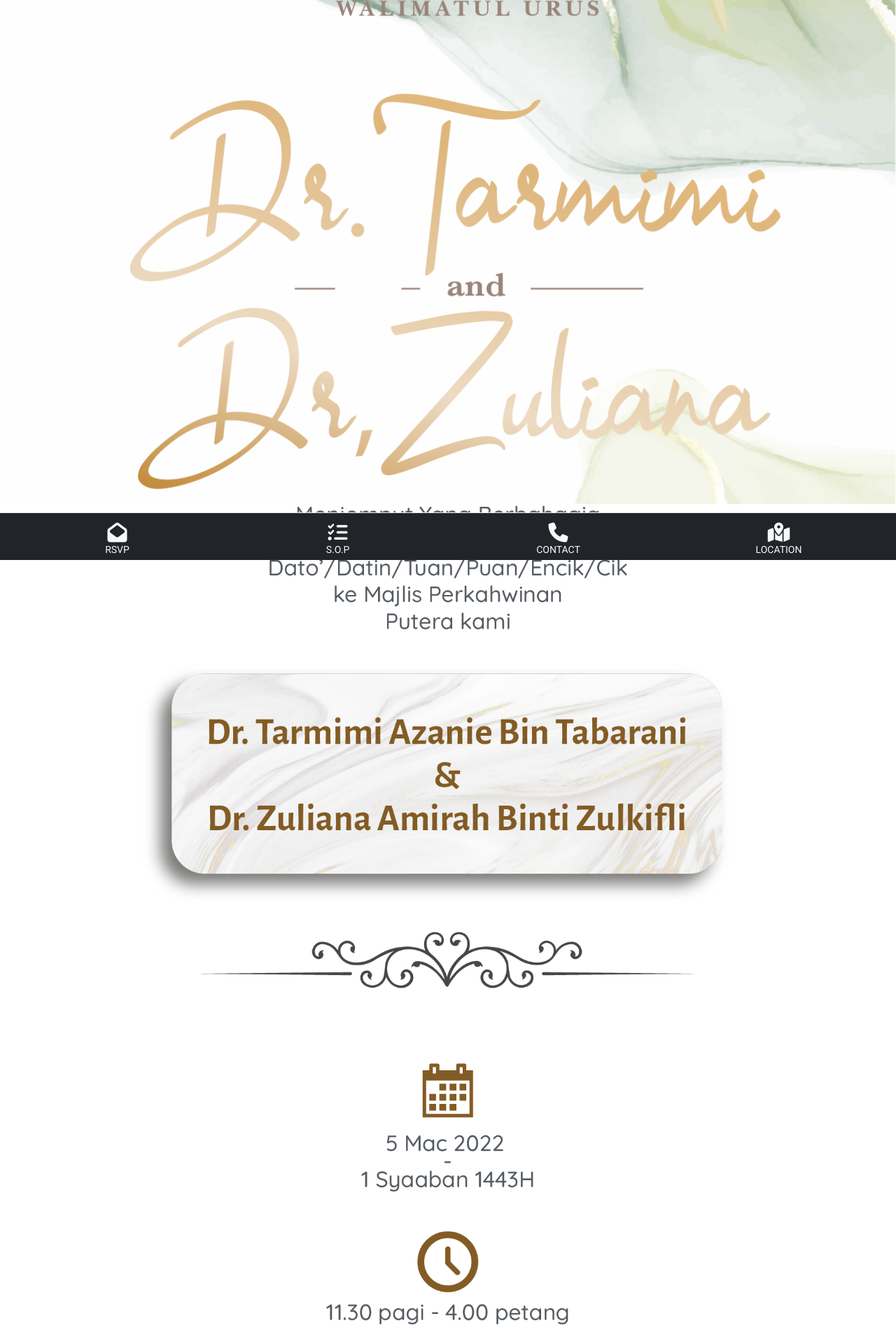
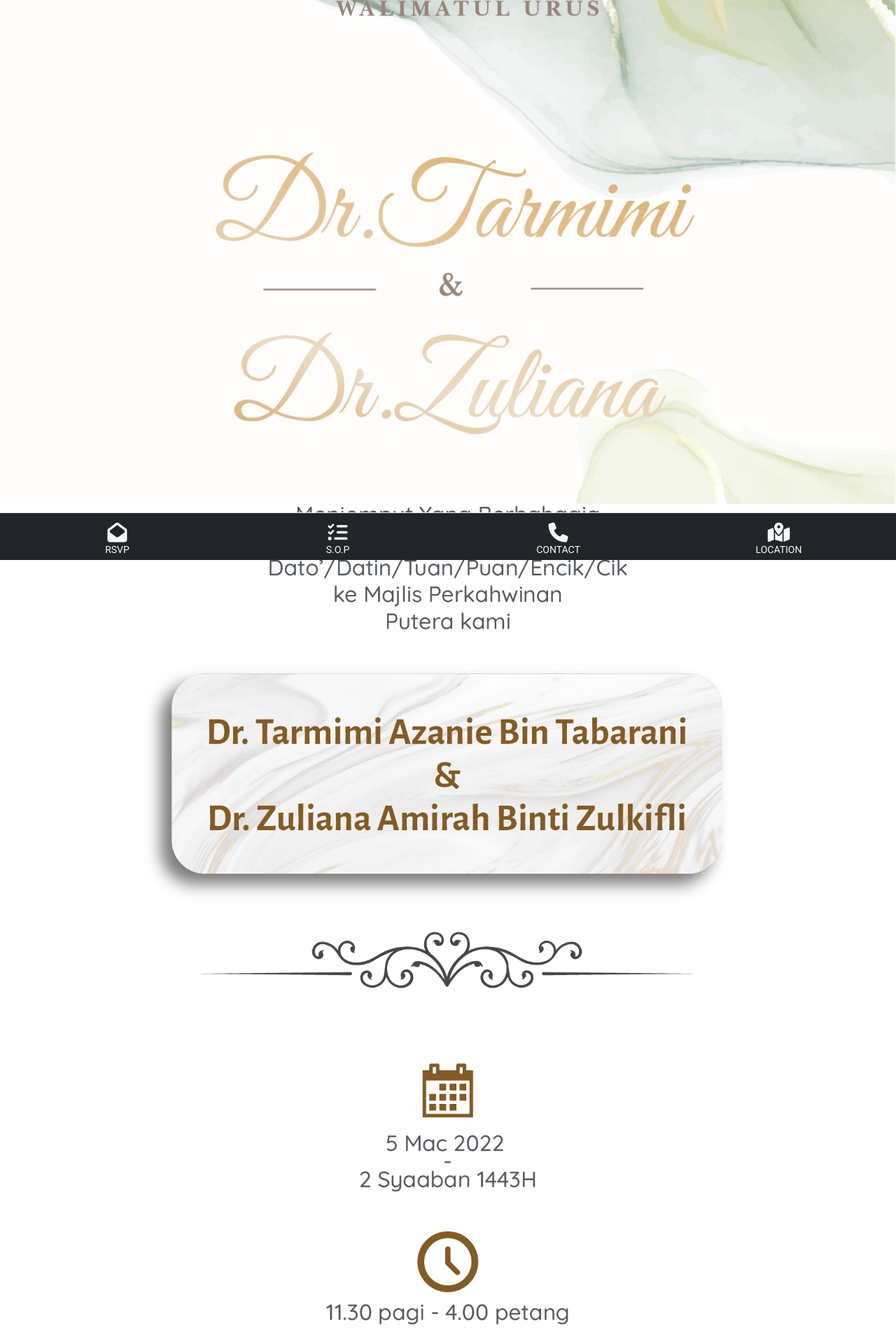
Before and after one commit to akmalghazali/walimatullaki, a PHP site: page /home.html in a window 1280 px wide. Shown: the top 1920 px of the page at 70% size. Run offline with PHP 8.4, Linux system fonts and the light colour scheme; some libraries are stand-ins or nearby versions.

Commit message:
wada update gambar baru

```diff
--- a/css/style.css
+++ b/css/style.css
@@ -421,10 +421,10 @@
 /*Homepage*/
 
 .cover-bg-1 {
-  background-image: url(../images/covers/laki@3x.png);
+  background-image: url(../images/covers/laki.png);
 }
 .cover-bg-2 {
-  background-image: url(../images/covers/laki2@3x.png);
+  background-image: url(../images/covers/laki2.png);
 }
 /* .cover-bg-3 {
   background-image: url(../images/covers/kad4.png);
```
Also changed, not shown: images/covers/laki.png, images/covers/laki2.png, images/covers/laki2@3x.png (deleted), images/covers/laki@3x.png (deleted).
